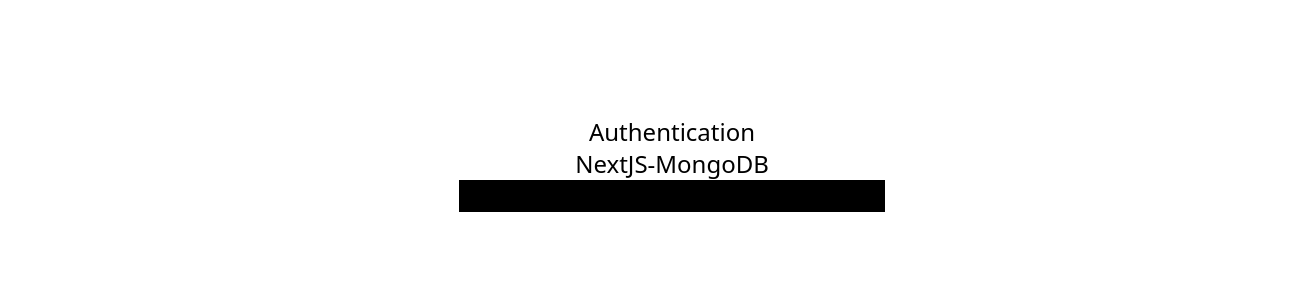
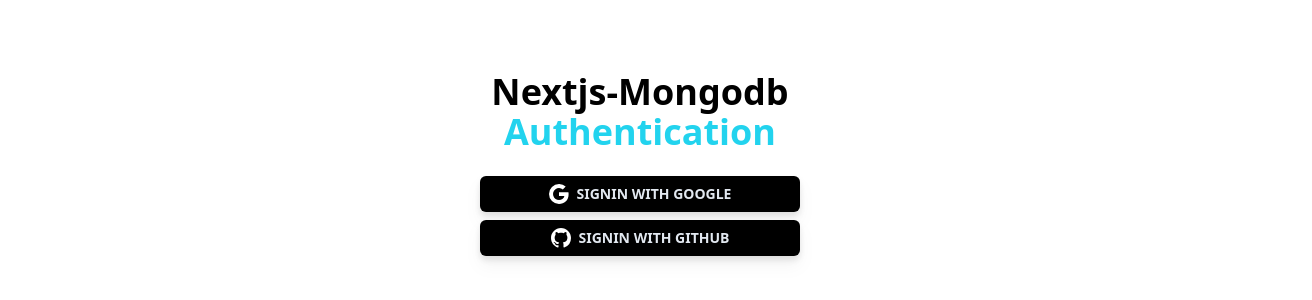
Before and after one commit to toxac/next-mongo-auth, a Next.js app: page / in a window 1280 px wide. Shown: the part 236-536 px from the top of the page, 1312 px wide, since content can reach past the window. Built offline with nearby package versions, Linux system fonts and the light colour scheme.

Commit message:
index page

```diff
--- a/pages/index.js
+++ b/pages/index.js
@@ -1,29 +1,33 @@
 import Head from 'next/head'
 import Image from 'next/image'
-
-import styles from '../styles/Home.module.css'
+import GoogleIcon from '../assets/google.svg'
+import GithubIcon from '../assets/github.svg'
 
 export default function Home() {
   return (
-    <div className={styles.container}>
+    <div>
       <Head>
         <title>Mongo Next Auth</title>
         <meta name="description" content="Mongo-Next Auth" />
         <link rel="icon" href="/favicon.ico" />
       </Head>
 
-      <main className="w-screen h-screen flex flex-col items-center justify-center">
-        <h1 className="text-2xl text-center">
-          Authentication<br/>NextJS-MongoDB
+      <div className="w-full h-screen flex flex-col justify-center items-center ">
+        <h1 className="text-4xl font-bold text-center mb-6">
+          Nextjs-Mongodb<br/><span className="text-cyan-400">Authentication</span>
         </h1>
 
-        <div className="flex flex-col w-1/3">
-          <div className="bg-black text-slate-400 hover:text-slate-50 hover:rounded-full px-2 py-4">
-
+        <div className="flex flex-col w-1/4 space-y-2">
+          <div className="bg-black  rounded-md hover:rounded-full px-4 py-2 text-center drop-shadow-lg flex justify-center items-center space-x-2">
+              <Image src={GoogleIcon} className='w-5 h-5 text-white'/>
+              <p className="text-sm font-semibold text-slate-200 hover:text-slate-50">SIGNIN WITH GOOGLE</p>
           </div>
-
+          <div className="bg-black  rounded-md hover:rounded-full px-4 py-2 text-center drop-shadow-lg flex justify-center items-center space-x-2">
+            <Image src={GithubIcon} className='w-5 h-5 text-white'/>
+            <p className="text-sm font-semibold text-slate-200 hover:text-slate-50">SIGNIN WITH GITHUB</p>
+          </div>
         </div>
-      </main>
+      </div>
 
     </div>
   )
```
Also changed, not shown: assets/github.svg (added), assets/google.svg (added).
